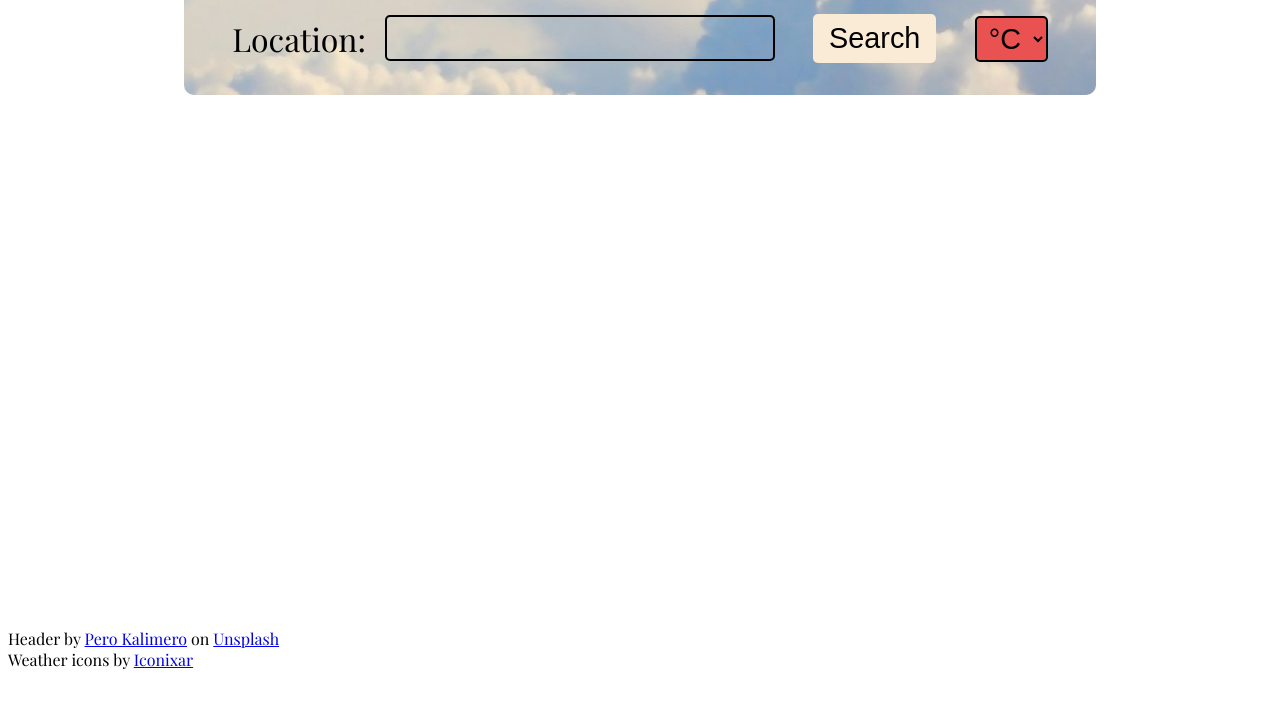
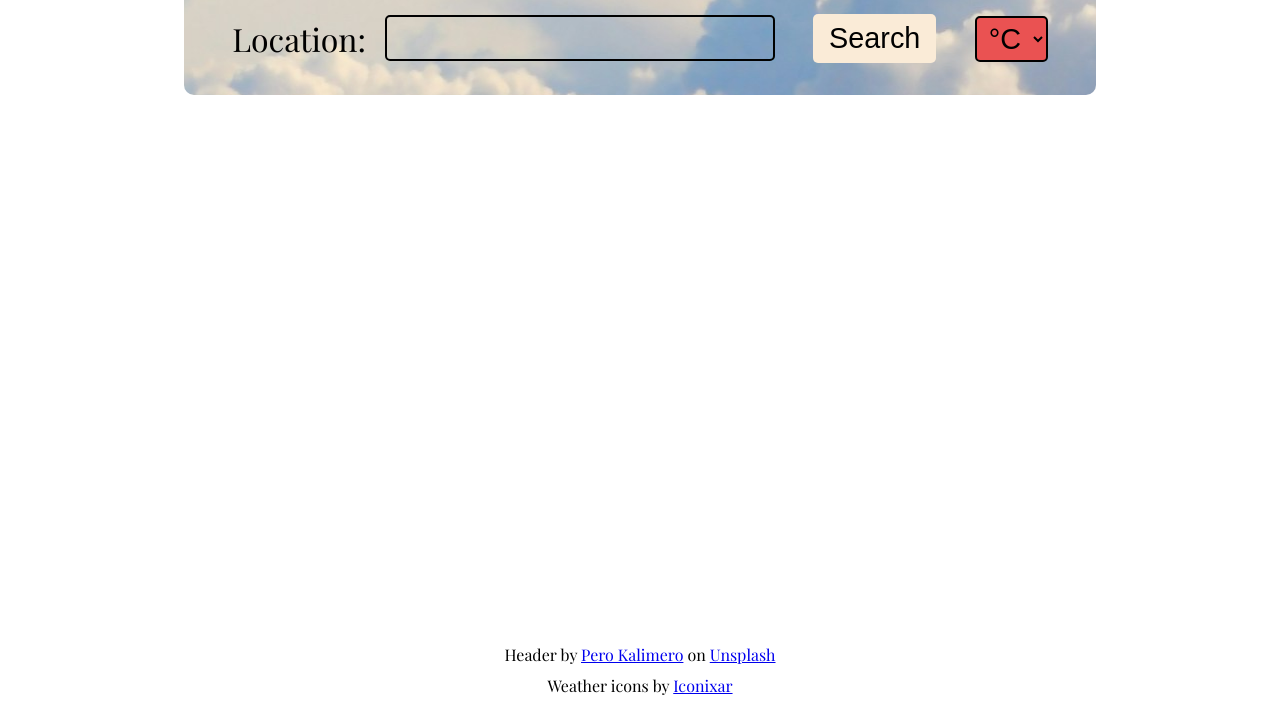
Before and after one commit to drawdlu/Weather-App-TOP, a website built with webpack: page src/template.html in a window 1280 px wide. Shown: the part 155-875 px from the top of the page. Before the commit the page ends 833 px from the top, so only its background shows below. Built offline with nearby package versions, Linux system fonts and the light colour scheme; a web font is replaced by a local one.

Commit message:
style: Footer alignment

```diff
--- a/src/styles.css
+++ b/src/styles.css
@@ -17,3 +17,12 @@
   margin: 0;
   box-sizing: border-box;
 }
+
+footer {
+  display: flex;
+  flex-direction: column;
+  padding: 1rem;
+  justify-content: center;
+  align-items: center;
+  gap: 1ch;
+}
--- a/src/styles/snippets.css
+++ b/src/styles/snippets.css
@@ -1,6 +1,6 @@
 .compilation {
   display: flex;
-  margin: 3.5rem 1rem;;
+  margin: 3.5rem 1rem;
   justify-content: center;
   gap: 2rem;
   flex-wrap: wrap;
```
Also changed, not shown: src/modules/displayData.js (+6 -2 lines), src/modules/displayWeekData.js (+6 -5 lines), src/modules/icons.js (line endings or trailing spaces), src/styles/highlight.css (line endings or trailing spaces).
